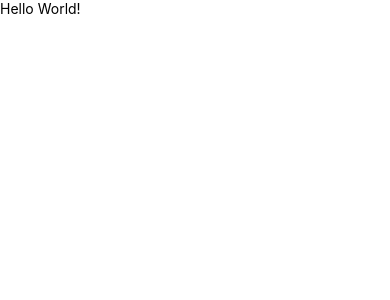
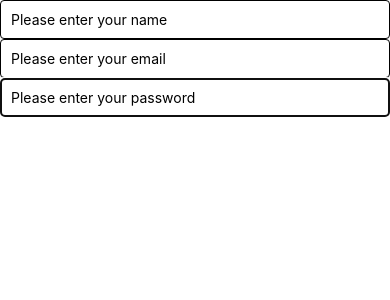
Before and after one commit to LB-BB/HWApp, a React Native app: screen / in a window 390 px wide. Shown: the top 300 px of the page. Built offline with nearby package versions, Linux system fonts and the light colour scheme.

Commit message:
text inputs

```diff
--- a/App.js
+++ b/App.js
@@ -1,18 +1,45 @@
-import React from 'react';
+import React, {useState} from 'react';
 import {
   SafeAreaView,
-  Text,
-  View
+  TextInput,
 } from 'react-native';
 
 const App = () => {
+  const [textValue, setTextValue] = useState('');
+  const [emailValue, setEmailValue] = useState('');
+  const [passwordValue, setPasswordValue] = useState('');
   return (
     <SafeAreaView>
-      <View>
-        <Text>Hello World!</Text>
-      </View>
+      <TextInput
+      style={{borderWidth: 1, padding: 10, borderRadius: 4}}
+      value={textValue}
+      onChangeText={(value) => {
+        setTextValue(value);
+      }}
+      autoFocus={true}
+      placeholder="Please enter your name"/>
+      <TextInput
+      style={{borderWidth: 1, padding: 10, borderRadius: 4}}
+      value={emailValue}
+      onChangeText={(value) => {
+        setEmailValue(value);
+      }}
+      autoFocus={true}
+      keyboardType="email-address"
+      placeholder="Please enter your email"
+      returnKeyType="go"/>
+      <TextInput
+      style={{borderWidth: 1, padding: 10, borderRadius: 4}}
+      value={passwordValue}
+      onChangeText={(value) => {
+        setPasswordValue(value);
+      }}
+      autoFocus={true}
+      secureTextEntry={true}
+      keyboardType={'phone-pad'}
+      placeholder={'Please enter your password'}/>
     </SafeAreaView>
-  )
+  );
 };
 
 export default App;
```
